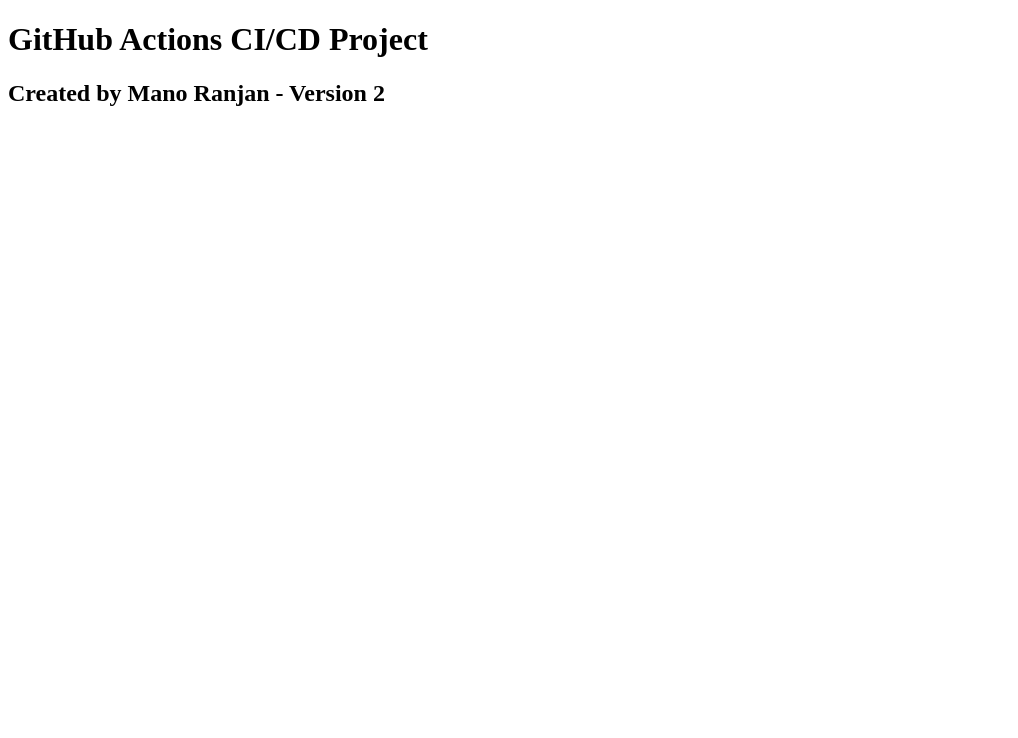
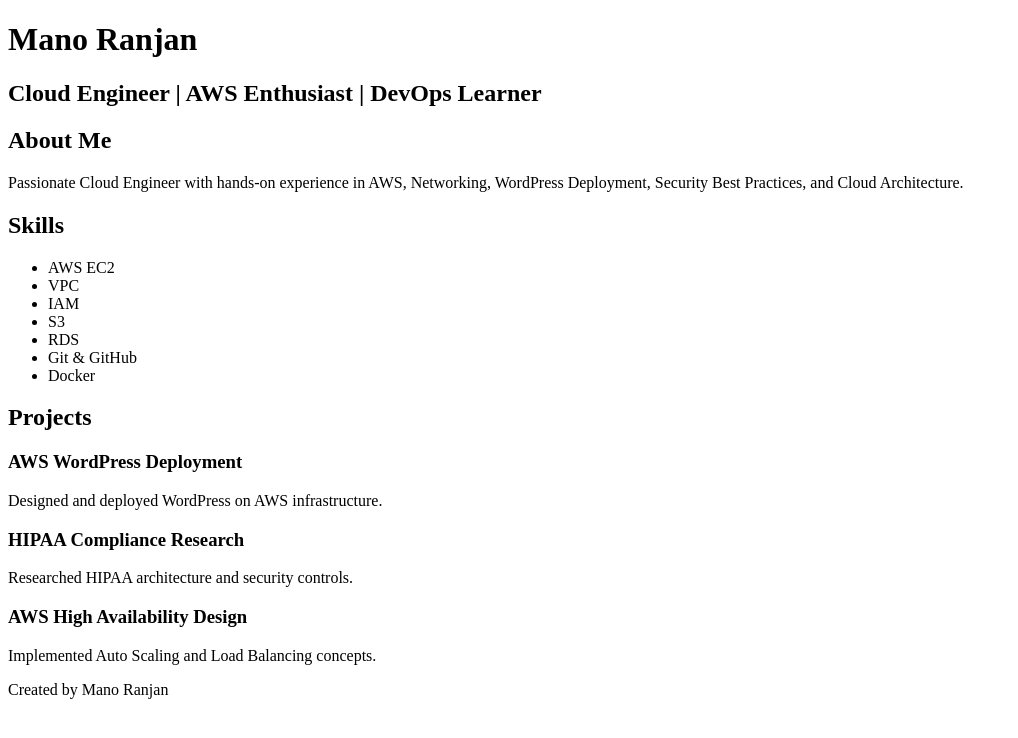
Before and after one commit to Manoranjan934/github-actions-demo, a plain HTML site: page index.html in a window 1280 px wide. Shown: the whole page, without its empty margins (0-1018 px from the left). Drawn offline with Linux system fonts and the light colour scheme.

Commit message:
Expanded portfolio page

```diff
--- a/index.html
+++ b/index.html
@@ -1,10 +1,55 @@
 <!DOCTYPE html>
-<html>
+<html lang="en">
 <head>
-    <title>My First GitHub Actions Project</title>
+    <meta charset="UTF-8">
+    <meta name="viewport" content="width=device-width, initial-scale=1.0">
+    <title>Mano Ranjan Portfolio</title>
 </head>
 <body>
-    <h1>GitHub Actions CI/CD Project</h1>
-    <h2>Created by Mano Ranjan - Version 2</h2>
+
+    <header>
+        <h1>Mano Ranjan</h1>
+        <h2>Cloud Engineer | AWS Enthusiast | DevOps Learner</h2>
+    </header>
+
+    <section>
+        <h2>About Me</h2>
+        <p>
+            Passionate Cloud Engineer with hands-on experience in AWS,
+            Networking, WordPress Deployment, Security Best Practices,
+            and Cloud Architecture.
+        </p>
+    </section>
+
+    <section>
+        <h2>Skills</h2>
+        <ul>
+            <li>AWS EC2</li>
+            <li>VPC</li>
+            <li>IAM</li>
+            <li>S3</li>
+            <li>RDS</li>
+            <li>Git & GitHub</li>
+            <li>Docker</li>
+        </ul>
+    </section>
+
+    <section>
+        <h2>Projects</h2>
+
+        <h3>AWS WordPress Deployment</h3>
+        <p>Designed and deployed WordPress on AWS infrastructure.</p>
+
+        <h3>HIPAA Compliance Research</h3>
+        <p>Researched HIPAA architecture and security controls.</p>
+
+        <h3>AWS High Availability Design</h3>
+        <p>Implemented Auto Scaling and Load Balancing concepts.</p>
+    </section>
+
+    <footer>
+        <p>Created by Mano Ranjan</p>
+    </footer>
+
 </body>
 </html>
```
Also changed, not shown: 2 other files.
